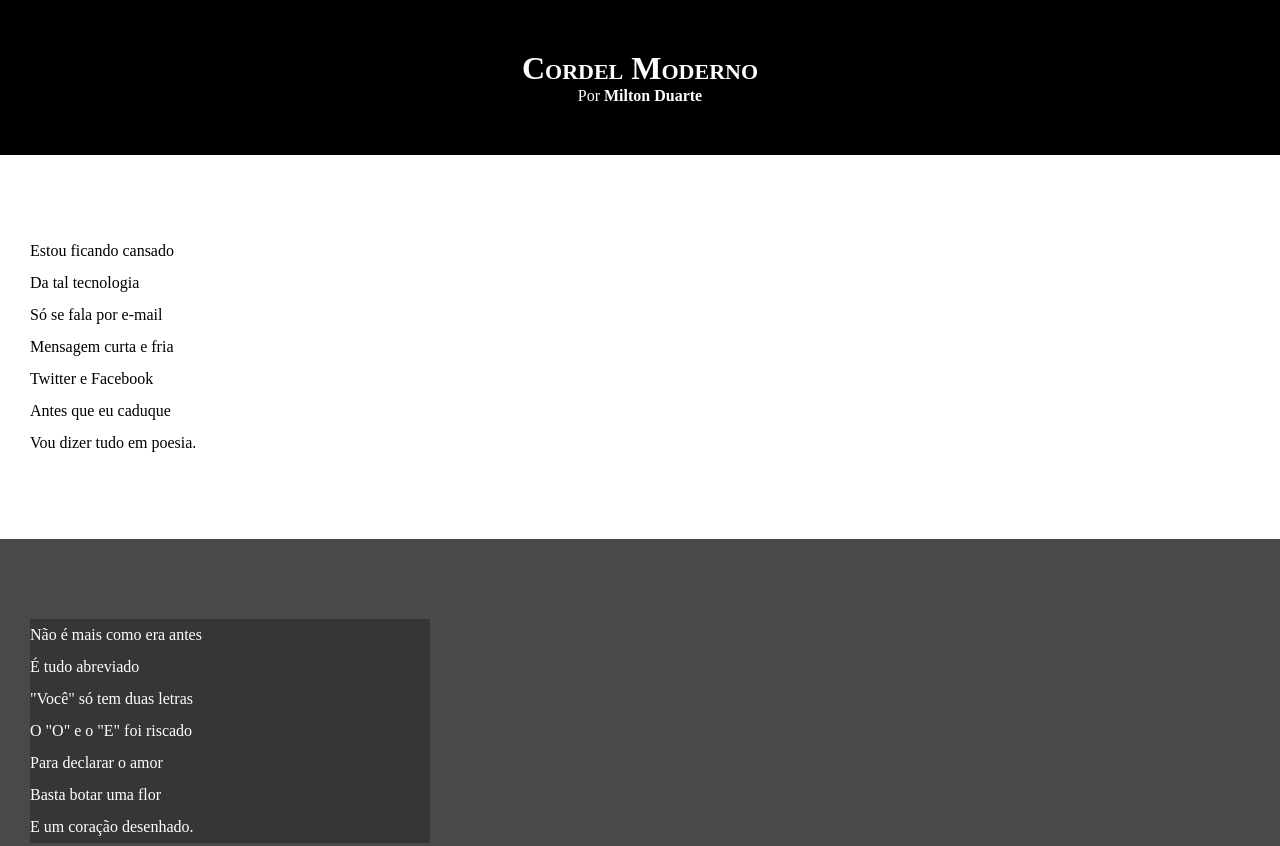
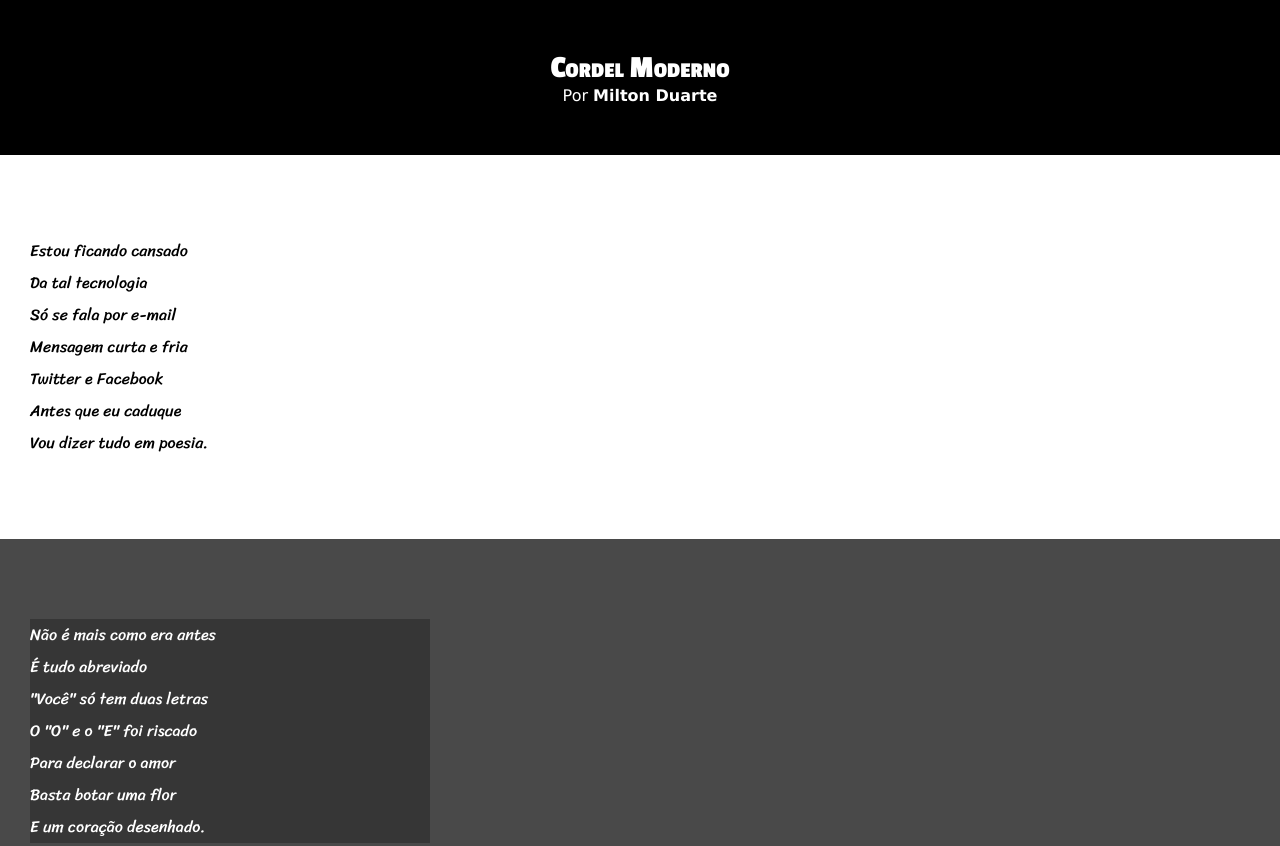
Before and after one commit to RafaelLucaas/projeto-cordel, a plain HTML site: page index.html in a window 1280 px wide. Shown: the top 846 px of the page. Drawn offline with Linux system fonts and the light colour scheme.

Commit message:
Update style.css

```diff
--- a/css/style.css
+++ b/css/style.css
@@ -1,12 +1,18 @@
 @charset "UTF-8";
 
-@import url('https://fonts.googleapis.com/css2?family=Passion+One:wght@700&display=swap');
+@import url('https://fonts.googleapis.com/css2?family=Passion+One:wght@400;700;900&display=swap');
 
 @import url('https://fonts.googleapis.com/css2?family=Sriracha&display=swap');
 
 /* font-family: 'Passion One', cursive;
    font-family: 'Sriracha', cursive;
 */
+
+:root {
+    --fonte1: Verdana, Geneva, Tahoma, sans-serif;
+    --fonte2: 'Passion One', cursive;
+    --fonte3: 'Sriracha', cursive;
+}
 
 * {
     margin: 0px;
@@ -16,6 +22,7 @@
 html, body {
     min-height: 100vh;
     background-color: rgb(32,32,32);
+    font-family: var(--fonte1);
 }
 
 header {
@@ -27,6 +34,7 @@ header {
 header > h1 {
     padding-top: 50px;
     font-variant: small-caps;
+    font-family: var(--fonte2);
 }
 
 header > p {
@@ -48,6 +56,7 @@ section {
     padding-bottom: 10vh;
     line-height: 2em;
     padding-left: 30px;
+    font-family: var(--fonte3);
 }
 
 section.normal {
```
